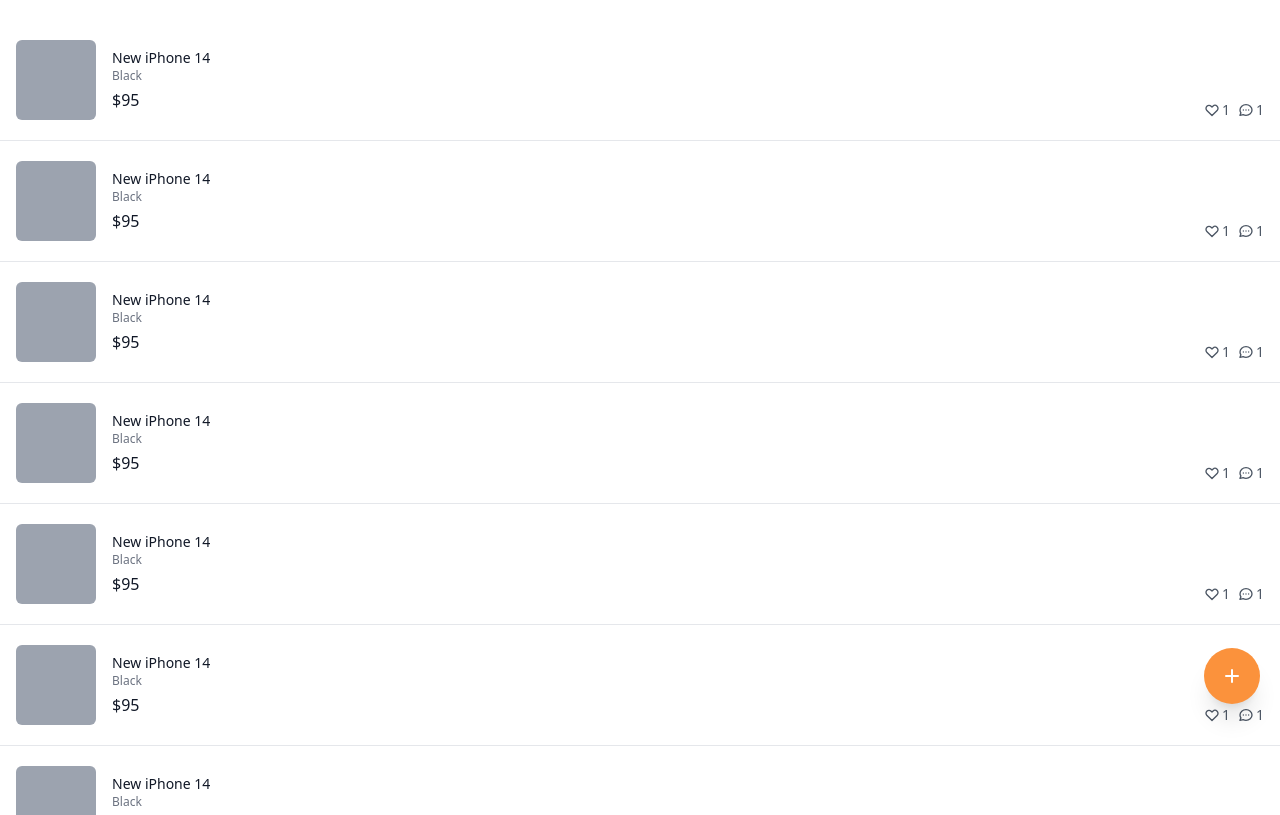
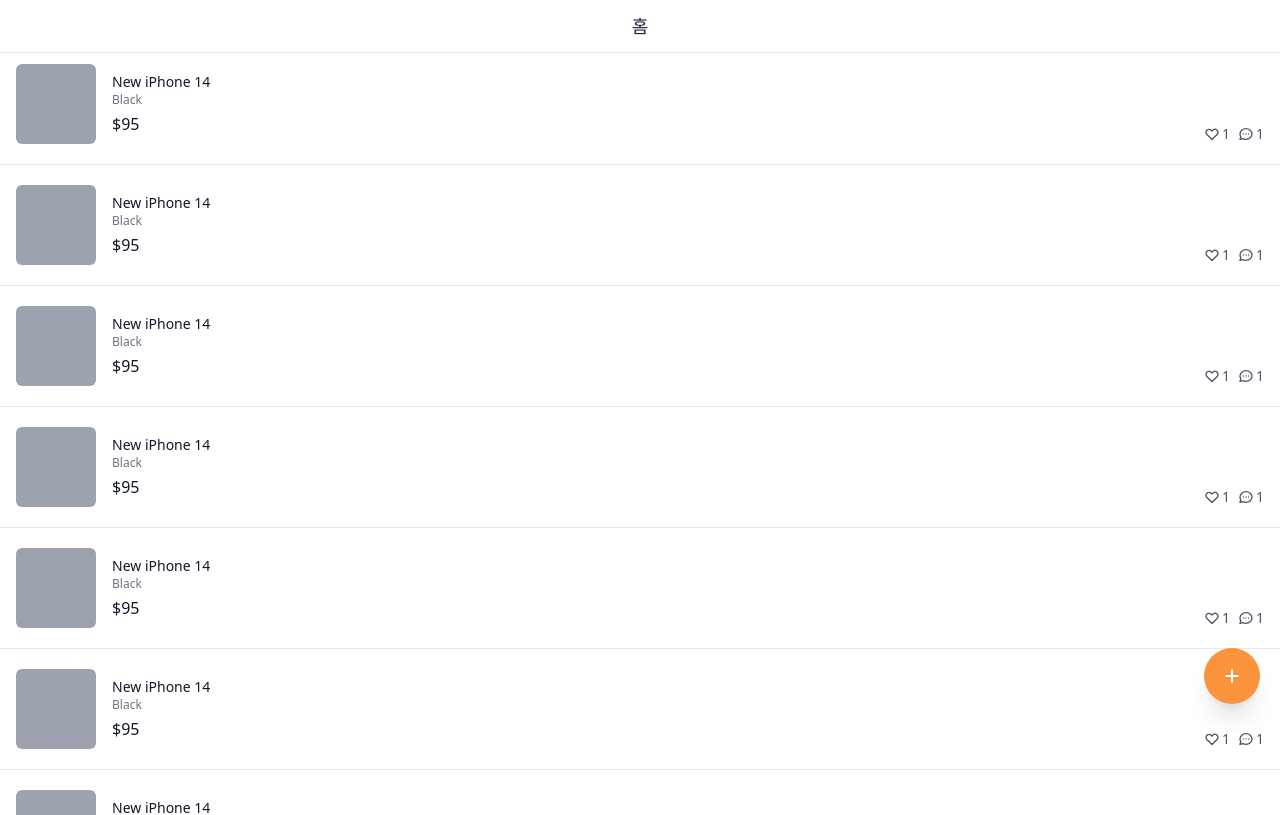
Before and after one commit to JangChangKyoon/carrot-market, a Next.js app: page / in a window 1280 px wide. Shown: the top 815 px of the page. Built offline with nearby package versions, Linux system fonts and the light colour scheme.

Commit message:
#5.16 Layout part One (10:34)

```diff
--- /dev/null
+++ b/components/layout.tsx
@@ -0,0 +1,28 @@
+import React from "react";
+import { cls } from "../libs/utils";
+
+interface LayoutProps {
+  title?: string;
+  canGoBack?: boolean;
+  hasTabBar?: boolean;
+  children: React.ReactNode;
+}
+
+export default function Layout({
+  title,
+  canGoBack,
+  hasTabBar,
+  children,
+}: LayoutProps) {
+  return (
+    <div>
+      <div className="bg-white w-full text-lg font-medium py-3 fixed text-gray-800 border-b top-0 justify-center flex items-center">
+        {title ? <span>{title}</span> : null}
+      </div>
+      <div className={cls("pt-16", hasTabBar ? "pb-16" : "")}>{children}</div>
+      {hasTabBar ? (
+        <nav className="bg-white text-gray-800 border-t fixed bottom-0 pb-10 pt-3 flex justify-between items-center"></nav>
+      ) : null}
+    </div>
+  );
+}
--- /dev/null
+++ b/libs/utils.ts
@@ -0,0 +1,3 @@
+export function cls(...classnames: string[]) {
+  return classnames.join(" ");
+}
--- a/pages/_app.tsx
+++ b/pages/_app.tsx
@@ -1,6 +1,12 @@
-import '@/styles/globals.css'
-import type { AppProps } from 'next/app'
+import "../styles/globals.css";
+import type { AppProps } from "next/app";
 
-export default function App({ Component, pageProps }: AppProps) {
-  return <Component {...pageProps} />
+function MyApp({ Component, pageProps }: AppProps) {
+  return (
+    <div className="w-full mx-auto">
+      <Component {...pageProps} />
+    </div>
+  );
 }
+
+export default MyApp;
--- a/pages/enter.tsx
+++ b/pages/enter.tsx
@@ -1,8 +1,5 @@
 import { useState } from "react";
-
-function cls(...classnames: string[]) {
-  return classnames.join(" ");
-}
+import { cls } from "../libs/utils";
 
 export default function Enter() {
   const [method, setMethod] = useState<"email" | "phone">("email");
--- a/pages/index.tsx
+++ b/pages/index.tsx
@@ -1,6 +1,10 @@
-export default function Home() {
+import type { NextPage } from "next";
+import Layout from "../components/layout";
+
+const Home: NextPage = () => {
   return (
-    <div className="flex flex-col space-y-5 py-10">
+    <Layout title="홈" hasTabBar>
+      <div className="flex flex-col space-y-5 ">
         {[1, 1, 1, 1, 1, 1, 1, 1, 1, 1, 1, 1].map((_, i) => (
           <div
             key={i}
@@ -72,5 +76,8 @@
           </svg>
         </button>
       </div>
+    </Layout>
   );
-}
+};
+
+export default Home;
```
Lines whose indentation alone changed are shown as unchanged.
